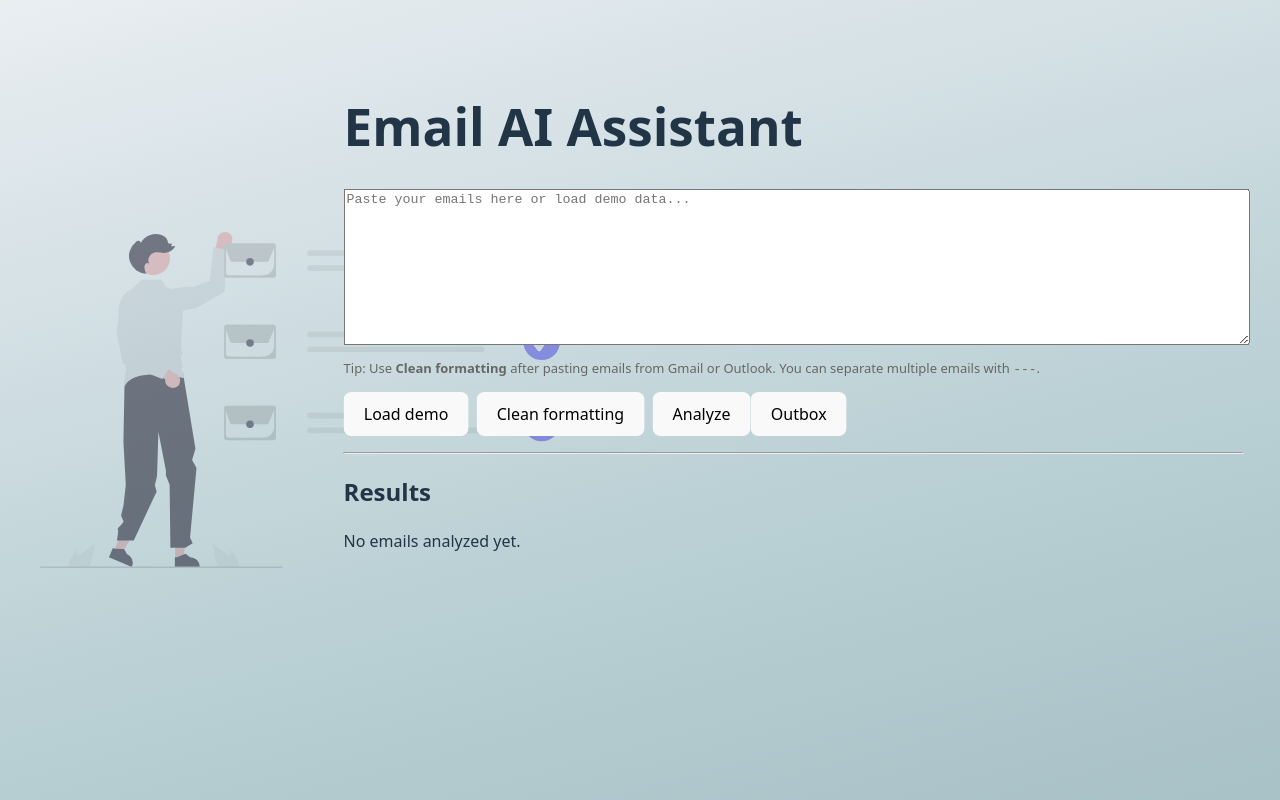
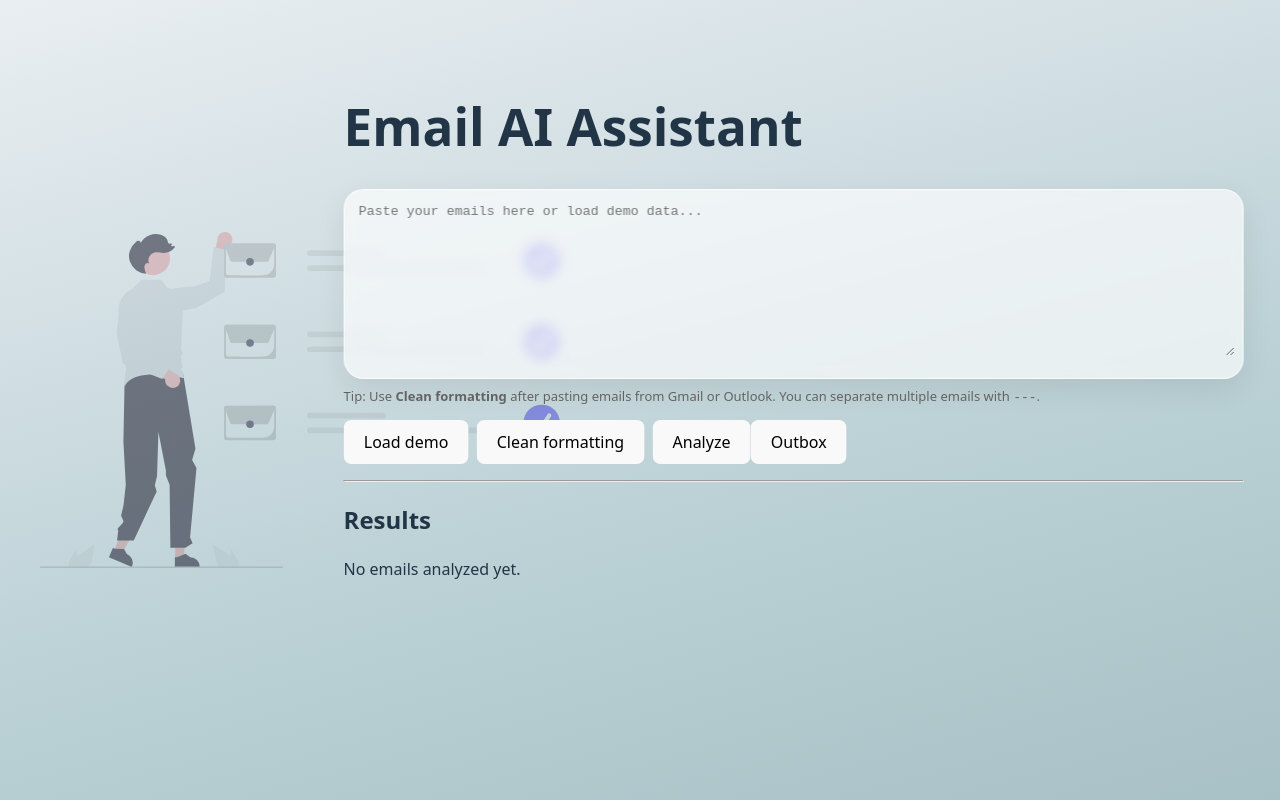
Before and after one commit to Boryana-Mihaylova/email-ai-assistant-frontend, a React (Vite) app: page / in a window 1280 px wide. Built offline with nearby package versions, Linux system fonts and the light colour scheme.

Commit message:
Style email input as floating card

```diff
--- a/src/App.tsx
+++ b/src/App.tsx
@@ -275,13 +275,29 @@ function App() {
       >
         <h1>Email AI Assistant</h1>
 
+        <div
+          style={{
+            ...cardStyle,
+            padding: 12,
+            marginBottom: 8,
+            borderRadius: 20,
+            overflow: "hidden",
+          }}
+        >
           <textarea
             rows={10}
-          style={{ width: "100%", marginBottom: 4 }}
+            style={{
+              width: "100%",
+              marginBottom: 4,
+              background: "transparent",
+              border: "none",
+              outline: "none",
+            }}
             placeholder="Paste your emails here or load demo data..."
             value={rawText}
             onChange={(e) => setRawText(e.target.value)}
           />
+        </div>
 
         <p style={{ fontSize: 13, color: "#666", marginTop: 4 }}>
           Tip: Use <strong>Clean formatting</strong> after pasting emails from
```
Lines whose indentation alone changed are shown as unchanged.
